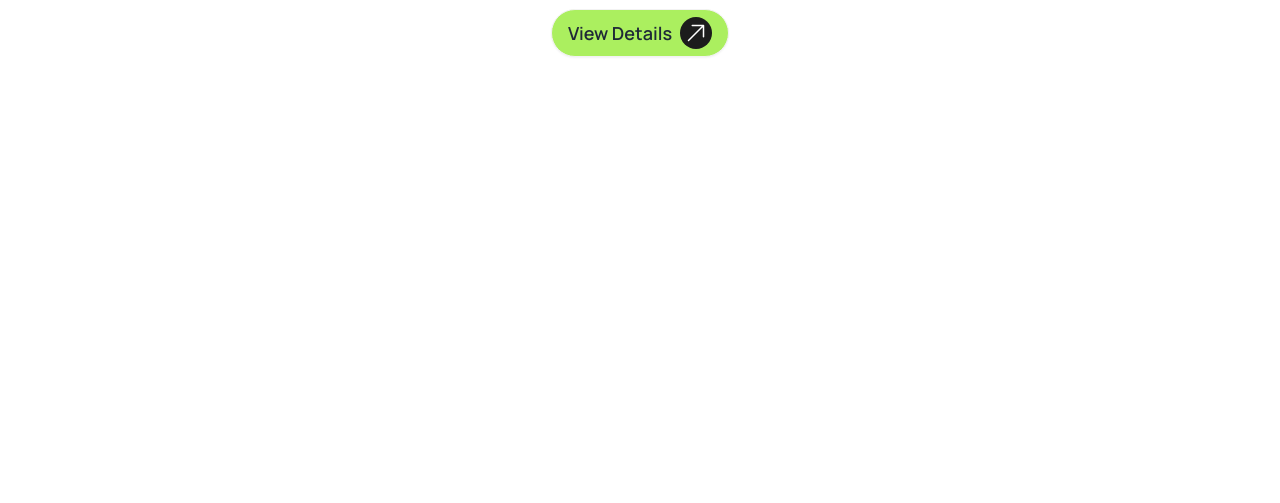
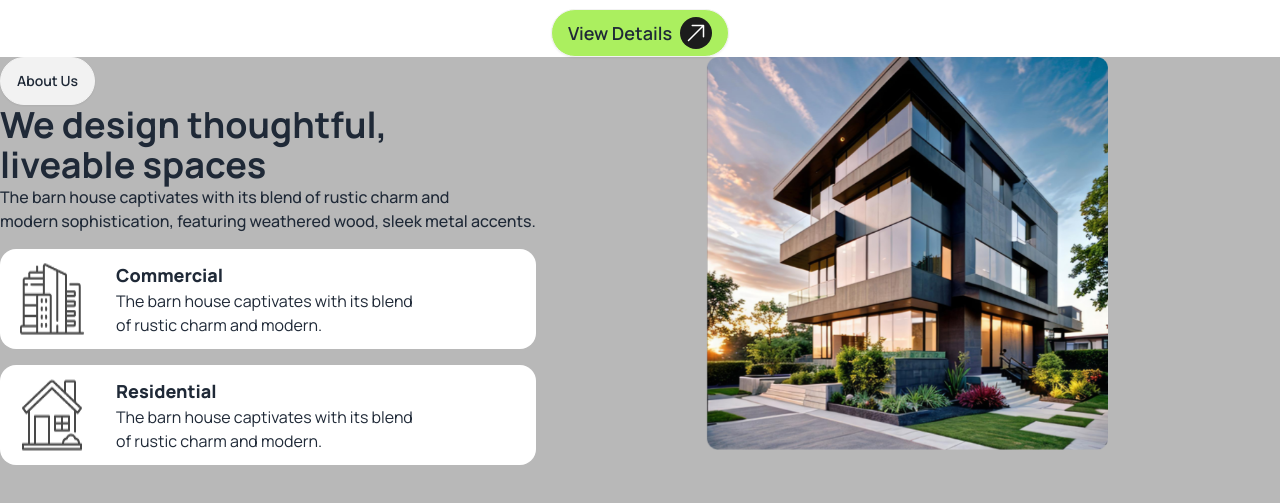
Before and after one commit to imroknujjamanrony/Assignment-3, a plain HTML site: page index.html in a window 1280 px wide. Shown: the part 601-1104 px from the top of the page. Before the commit the page ends 800 px from the top, so only its background shows below. Drawn offline with nearby package versions, Linux system fonts and the light colour scheme.

Commit message:
added new section

```diff
--- a/index.html
+++ b/index.html
@@ -118,7 +118,45 @@
 
   </header>
 
-  <main></main>
+  <main>
+    <!-- residential part -->
+    <section class="bg-[#1e1e1e50]">
+     <!-- parent div -->
+      <div class="flex justify-between container mx-auto">
+         <!-- text parent -->
+        <div class="flex flex-col gap-4">
+          <!-- 1 -->
+          <div>
+            <button class="btn rounded-full bg-white-500">About Us</button>
+            <h2 class="text-[rgb(33, 33, 33)] text-4xl font-bold">We design thoughtful, <br> liveable spaces</h2>
+          <p class="text-[rgb(73, 73, 73)] text-base font-medium">The barn house captivates with its blend of rustic charm and <br>
+            modern sophistication, featuring weathered wood, sleek metal accents.</p>
+          </div>
+          <!-- 2 -->
+          <div class="flex bg-white rounded-2xl gap-5">
+            <img src="./assets/commercial.png" alt="" class="ml-5 py-3">
+            <div class="ml-3 py-3">
+              <h2 class="text-lg text-[rgb(73, 73, 73)] font-extrabold">Commercial</h2>
+              <p>The barn house captivates with its blend <br> of rustic charm and modern.</p>
+            </div>
+          </div>
+          <!-- 3 -->
+          <div class="flex bg-white rounded-2xl gap-5">
+            <img src="./assets/residential.png" alt="" class="ml-5 py-3">
+            <div class="ml-3 py-3">
+              <h2 class="text-lg text-[rgb(73, 73, 73)] font-extrabold">Residential</h2>
+              <p>The barn house captivates with its blend <br> of rustic charm and modern.</p>
+            </div>
+          </div>
+        </div>
+
+        <!-- image -->
+        <div>
+          <img src="./assets/Rectangle.png" alt="" class="h-[70%]">
+        </div>
+     </div>
+    </section>
+  </main>
 
 
   <footer></footer>
```
